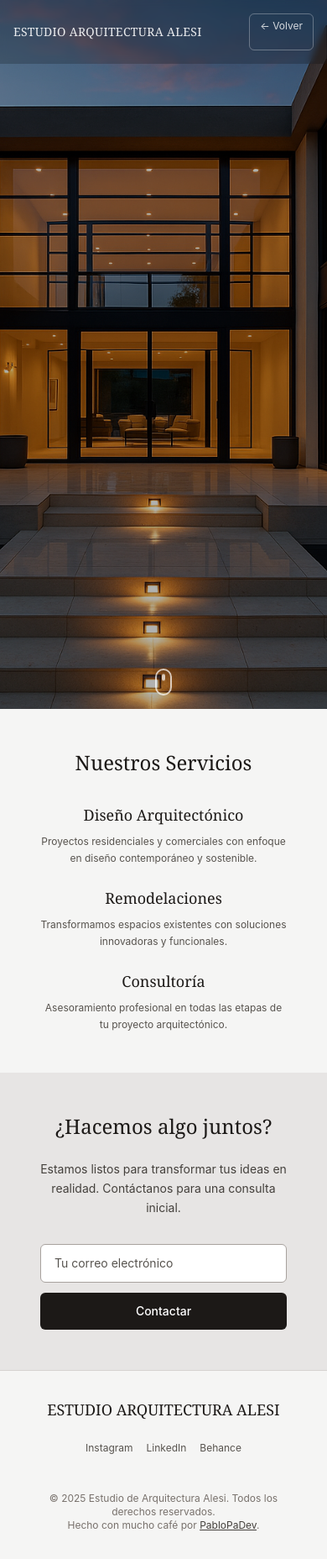
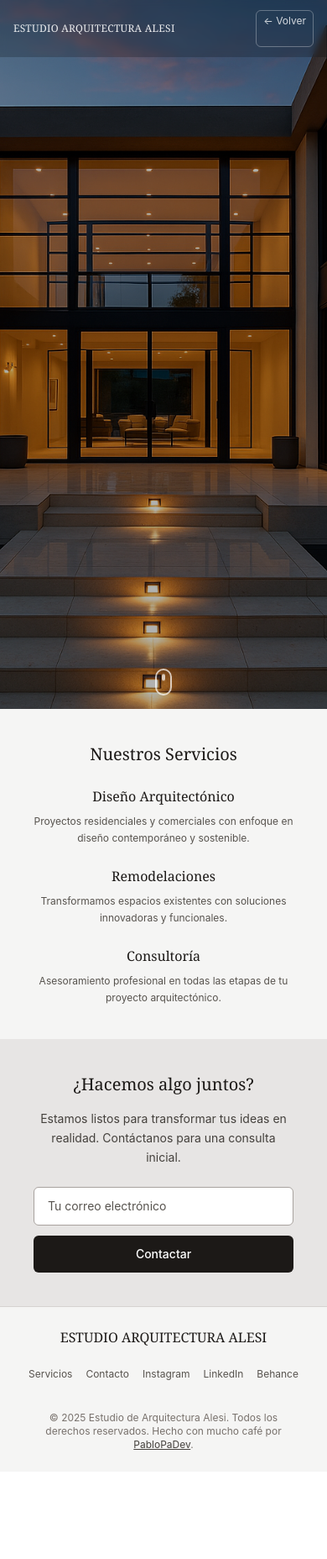
Before and after one commit to PabloPaDev/pablopadev-web, a Next.js app: page /arquitectura in a window 390 px wide. Shown: the whole page at 84% size. After the commit the page ends 1752 px from the top, so only its background shows below. Built offline with nearby package versions, Linux system fonts and the light colour scheme; a web font is replaced by a local one.

Commit message:
feat: mejorar experiencia mÃ³vil en pÃ¡gina de arquitectura - soporte tÃ¡ctil y mejor responsive

```diff
--- a/app/arquitectura/page.tsx
+++ b/app/arquitectura/page.tsx
@@ -26,12 +26,20 @@ const hoverSections = [
 
 export default function Home() {
     const [hoveredSection, setHoveredSection] = useState<number | null>(null)
+    const [isMobile, setIsMobile] = useState(false)
     const imageRef = useRef<HTMLDivElement>(null)
     const servicesRef = useRef<HTMLElement>(null)
     const contactRef = useRef<HTMLElement>(null)
     const footerRef = useRef<HTMLElement>(null)
 
     useEffect(() => {
+        // Detectar si es móvil
+        const checkMobile = () => {
+            setIsMobile(window.innerWidth < 768)
+        }
+        checkMobile()
+        window.addEventListener('resize', checkMobile)
+
         const observerOptions = {
             threshold: 0.1,
             rootMargin: "0px 0px -50px 0px",
@@ -49,18 +57,19 @@ export default function Home() {
         elements.forEach((el) => observer.observe(el))
 
         return () => {
+            window.removeEventListener('resize', checkMobile)
             elements.forEach((el) => observer.unobserve(el))
         }
     }, [])
 
-    const handleMouseMove = (e: React.MouseEvent<HTMLDivElement>) => {
+    const handleInteraction = (clientX: number, clientY: number) => {
         if (!imageRef.current) return
 
         const rect = imageRef.current.getBoundingClientRect()
-        const x = ((e.clientX - rect.left) / rect.width) * 100
-        const y = ((e.clientY - rect.top) / rect.height) * 100
+        const x = ((clientX - rect.left) / rect.width) * 100
+        const y = ((clientY - rect.top) / rect.height) * 100
 
-        // Determinar qué sección mostrar basado en la posición del mouse
+        // Determinar qué sección mostrar basado en la posición
         let closestSection = 0
         let minDistance = Infinity
 
@@ -82,17 +91,39 @@ export default function Home() {
         }
     }
 
+    const handleMouseMove = (e: React.MouseEvent<HTMLDivElement>) => {
+        if (isMobile) return
+        handleInteraction(e.clientX, e.clientY)
+    }
+
+    const handleTouchMove = (e: React.TouchEvent<HTMLDivElement>) => {
+        if (!isMobile) return
+        const touch = e.touches[0]
+        if (touch) {
+            handleInteraction(touch.clientX, touch.clientY)
+        }
+    }
+
     const handleMouseLeave = () => {
         setHoveredSection(null)
+    }
+
+    const handleTouchEnd = () => {
+        // En móvil, mantener la sección visible un poco más
+        setTimeout(() => {
+            setHoveredSection(null)
+        }, 2000)
     }
 
     return (
         <main className="min-h-screen bg-background overflow-x-hidden" style={{ overflowY: 'visible' }}>
             <header className="fixed top-0 left-0 right-0 z-50 bg-black/20 backdrop-blur-sm">
-                <nav className="container mx-auto px-4 sm:px-6 py-4 sm:py-6 flex items-center justify-between">
-                    <div className="text-sm sm:text-xl md:text-2xl font-serif tracking-wide text-white/90">ESTUDIO ARQUITECTURA ALESI</div>
-                    <div className="flex items-center gap-2 sm:gap-4 md:gap-8">
-                        <div className="hidden md:flex gap-8 text-sm">
+                <nav className="container mx-auto px-3 sm:px-4 md:px-6 py-3 sm:py-4 md:py-6 flex items-center justify-between">
+                    <div className="text-xs sm:text-sm md:text-xl lg:text-2xl font-serif tracking-wide text-white/90 truncate max-w-[60%] sm:max-w-none">
+                        ESTUDIO ARQUITECTURA ALESI
+                    </div>
+                    <div className="flex items-center gap-2 sm:gap-4 md:gap-8 flex-shrink-0">
+                        <div className="hidden md:flex gap-6 lg:gap-8 text-sm">
                             <a href="#servicios" className="text-white/80 hover:text-white transition-colors">
                                 Servicios
                             </a>
@@ -102,7 +133,7 @@ export default function Home() {
                         </div>
                         <Link
                             href="/"
-                            className="text-xs sm:text-sm text-white/80 hover:text-white transition-colors px-3 sm:px-4 py-1.5 sm:py-2 border border-white/30 hover:border-white/50 rounded-md"
+                            className="text-xs sm:text-sm text-white/80 hover:text-white transition-colors px-2 sm:px-3 md:px-4 py-1 sm:py-1.5 md:py-2 border border-white/30 hover:border-white/50 rounded-md whitespace-nowrap"
                         >
                             ← Volver
                         </Link>
@@ -114,9 +145,11 @@ export default function Home() {
                 {/* Imagen principal con hover interactivo */}
                 <div
                     ref={imageRef}
-                    className="relative h-full w-full cursor-pointer"
+                    className="relative h-full w-full cursor-pointer touch-none"
                     onMouseMove={handleMouseMove}
                     onMouseLeave={handleMouseLeave}
+                    onTouchMove={handleTouchMove}
+                    onTouchEnd={handleTouchEnd}
                 >
                     <img
                         src="/images/arquitectura-hero.png"
@@ -149,17 +182,17 @@ export default function Home() {
                                 transition: "opacity 700ms ease-out, transform 700ms ease-out",
                             }}
                         >
-                            <div className="bg-white/40 backdrop-blur-md rounded-xl sm:rounded-2xl p-4 sm:p-6 md:p-8 shadow-lg border border-white/30 max-w-xs sm:max-w-md mx-2 sm:mx-0">
-                                <h3 className="text-lg sm:text-2xl md:text-3xl font-serif text-white mb-2 sm:mb-3 drop-shadow-lg">
+                            <div className="bg-white/40 backdrop-blur-md rounded-lg sm:rounded-xl md:rounded-2xl p-3 sm:p-4 md:p-6 lg:p-8 shadow-lg border border-white/30 max-w-[85vw] sm:max-w-xs md:max-w-md mx-2 sm:mx-0">
+                                <h3 className="text-base sm:text-lg md:text-2xl lg:text-3xl font-serif text-white mb-1.5 sm:mb-2 md:mb-3 drop-shadow-lg">
                                     {section.title}
                                 </h3>
-                                <p className="text-sm sm:text-base md:text-lg text-white/95 leading-relaxed mb-3 sm:mb-4 drop-shadow-md">
+                                <p className="text-xs sm:text-sm md:text-base lg:text-lg text-white/95 leading-relaxed mb-2 sm:mb-3 md:mb-4 drop-shadow-md">
                                     {section.description}
                                 </p>
                                 {section.link && (
                                     <a
                                         href={section.link}
-                                        className="inline-block text-xs sm:text-sm font-medium text-white hover:text-white/80 underline transition-colors duration-300 drop-shadow-sm"
+                                        className="inline-block text-xs sm:text-sm font-medium text-white hover:text-white/80 active:text-white/70 underline transition-colors duration-300 drop-shadow-sm"
                                     >
                                         Ver más →
                                     </a>
@@ -178,28 +211,30 @@ export default function Home() {
             </section>
 
             {/* Services Section */}
-            <section ref={servicesRef} id="servicios" className="py-12 sm:py-16 md:py-24 px-4 sm:px-6 bg-stone-100 opacity-0 translate-y-8 transition-all duration-700 ease-out">
+            <section ref={servicesRef} id="servicios" className="py-10 sm:py-12 md:py-16 lg:py-24 px-4 sm:px-6 bg-stone-100 opacity-0 translate-y-8 transition-all duration-700 ease-out">
                 <div className="container mx-auto max-w-6xl">
-                    <h2 className="text-2xl sm:text-3xl md:text-4xl lg:text-5xl font-serif text-center mb-8 sm:mb-12 md:mb-16 text-stone-900">Nuestros Servicios</h2>
+                    <h2 className="text-xl sm:text-2xl md:text-3xl lg:text-4xl xl:text-5xl font-serif text-center mb-6 sm:mb-8 md:mb-12 lg:mb-16 text-stone-900 px-2">
+                        Nuestros Servicios
+                    </h2>
 
                     <div className="grid grid-cols-1 sm:grid-cols-2 md:grid-cols-3 gap-6 sm:gap-8">
-                        <div className="text-center px-4 sm:px-0">
-                            <h3 className="text-lg sm:text-xl font-serif mb-2 sm:mb-3 text-stone-900">Diseño Arquitectónico</h3>
-                            <p className="text-xs sm:text-sm text-stone-600 leading-relaxed">
+                        <div className="text-center px-2 sm:px-4 md:px-0">
+                            <h3 className="text-base sm:text-lg md:text-xl font-serif mb-2 sm:mb-3 text-stone-900">Diseño Arquitectónico</h3>
+                            <p className="text-xs sm:text-sm md:text-base text-stone-600 leading-relaxed">
                                 Proyectos residenciales y comerciales con enfoque en diseño contemporáneo y sostenible.
                             </p>
                         </div>
 
-                        <div className="text-center px-4 sm:px-0">
-                            <h3 className="text-lg sm:text-xl font-serif mb-2 sm:mb-3 text-stone-900">Remodelaciones</h3>
-                            <p className="text-xs sm:text-sm text-stone-600 leading-relaxed">
+                        <div className="text-center px-2 sm:px-4 md:px-0">
+                            <h3 className="text-base sm:text-lg md:text-xl font-serif mb-2 sm:mb-3 text-stone-900">Remodelaciones</h3>
+                            <p className="text-xs sm:text-sm md:text-base text-stone-600 leading-relaxed">
                                 Transformamos espacios existentes con soluciones innovadoras y funcionales.
                             </p>
                         </div>
 
-                        <div className="text-center px-4 sm:px-0 sm:col-span-2 md:col-span-1">
-                            <h3 className="text-lg sm:text-xl font-serif mb-2 sm:mb-3 text-stone-900">Consultoría</h3>
-                            <p className="text-xs sm:text-sm text-stone-600 leading-relaxed">
+                        <div className="text-center px-2 sm:px-4 md:px-0 sm:col-span-2 md:col-span-1">
+                            <h3 className="text-base sm:text-lg md:text-xl font-serif mb-2 sm:mb-3 text-stone-900">Consultoría</h3>
+                            <p className="text-xs sm:text-sm md:text-base text-stone-600 leading-relaxed">
                                 Asesoramiento profesional en todas las etapas de tu proyecto arquitectónico.
                             </p>
                         </div>
@@ -208,20 +243,22 @@ export default function Home() {
             </section>
 
             {/* Contact Section */}
-            <section ref={contactRef} id="contacto" className="py-12 sm:py-16 md:py-24 px-4 sm:px-6 bg-stone-200 opacity-0 translate-y-8 transition-all duration-700 ease-out">
+            <section ref={contactRef} id="contacto" className="py-10 sm:py-12 md:py-16 lg:py-24 px-4 sm:px-6 bg-stone-200 opacity-0 translate-y-8 transition-all duration-700 ease-out">
                 <div className="container mx-auto max-w-4xl text-center">
-                    <h2 className="text-2xl sm:text-3xl md:text-4xl lg:text-5xl font-serif mb-6 sm:mb-8 text-stone-900">¿Hacemos algo juntos?</h2>
-                    <p className="text-sm sm:text-base text-stone-700 mb-8 sm:mb-12 leading-relaxed px-4 sm:px-0">
+                    <h2 className="text-xl sm:text-2xl md:text-3xl lg:text-4xl xl:text-5xl font-serif mb-4 sm:mb-6 md:mb-8 text-stone-900 px-2">
+                        ¿Hacemos algo juntos?
+                    </h2>
+                    <p className="text-sm sm:text-base md:text-lg text-stone-700 mb-6 sm:mb-8 md:mb-12 leading-relaxed px-2 sm:px-4 md:px-0">
                         Estamos listos para transformar tus ideas en realidad. Contáctanos para una consulta inicial.
                     </p>
 
-                    <div className="flex flex-col sm:flex-row gap-3 sm:gap-4 justify-center items-stretch sm:items-center px-4 sm:px-0">
+                    <div className="flex flex-col sm:flex-row gap-3 sm:gap-4 justify-center items-stretch sm:items-center px-2 sm:px-4 md:px-0">
                         <input
                             type="email"
                             placeholder="Tu correo electrónico"
-                            className="px-4 sm:px-6 py-3 sm:py-3 bg-white border border-stone-400 text-stone-900 placeholder:text-stone-600 focus:outline-none focus:ring-2 focus:ring-stone-900 focus:border-stone-900 w-full sm:w-80 rounded-md text-sm sm:text-base"
+                            className="px-4 sm:px-6 py-3 md:py-4 bg-white border border-stone-400 text-stone-900 placeholder:text-stone-600 focus:outline-none focus:ring-2 focus:ring-stone-900 focus:border-stone-900 w-full sm:w-80 rounded-md text-sm sm:text-base"
                         />
-                        <Button size="lg" className="bg-stone-900 text-white hover:bg-stone-800 w-full sm:w-auto rounded-md text-sm sm:text-base py-3 sm:py-6">
+                        <Button size="lg" className="bg-stone-900 text-white hover:bg-stone-800 active:bg-stone-700 w-full sm:w-auto rounded-md text-sm sm:text-base py-3 md:py-4 lg:py-6">
                             Contactar
                         </Button>
                     </div>
@@ -229,31 +266,40 @@ export default function Home() {
             </section>
 
             {/* Footer */}
-            <footer ref={footerRef} className="py-8 sm:py-12 px-4 sm:px-6 border-t border-stone-300 bg-stone-100 opacity-0 translate-y-8 transition-all duration-700 ease-out">
+            <footer ref={footerRef} className="py-6 sm:py-8 md:py-12 px-4 sm:px-6 border-t border-stone-300 bg-stone-100 opacity-0 translate-y-8 transition-all duration-700 ease-out">
                 <div className="container mx-auto max-w-6xl">
                     <div className="flex flex-col md:flex-row justify-between items-center gap-4 sm:gap-6">
-                        <div className="text-lg sm:text-xl md:text-2xl font-serif text-stone-900 text-center md:text-left">ESTUDIO ARQUITECTURA ALESI</div>
-                        <div className="flex gap-4 sm:gap-8 text-xs sm:text-sm text-stone-600">
-                            <a href="#" className="hover:text-stone-900 transition-colors py-2">
+                        <div className="text-base sm:text-lg md:text-xl lg:text-2xl font-serif text-stone-900 text-center md:text-left">
+                            ESTUDIO ARQUITECTURA ALESI
+                        </div>
+                        <div className="flex gap-4 sm:gap-6 md:gap-8 text-xs sm:text-sm text-stone-600 flex-wrap justify-center">
+                            <a href="#servicios" className="hover:text-stone-900 active:text-stone-700 transition-colors py-2">
+                                Servicios
+                            </a>
+                            <a href="#contacto" className="hover:text-stone-900 active:text-stone-700 transition-colors py-2">
+                                Contacto
+                            </a>
+                            <a href="#" className="hover:text-stone-900 active:text-stone-700 transition-colors py-2">
                                 Instagram
                             </a>
-                            <a href="#" className="hover:text-stone-900 transition-colors py-2">
+                            <a href="#" className="hover:text-stone-900 active:text-stone-700 transition-colors py-2">
                                 LinkedIn
                             </a>
-                            <a href="#" className="hover:text-stone-900 transition-colors py-2">
+                            <a href="#" className="hover:text-stone-900 active:text-stone-700 transition-colors py-2">
                                 Behance
                             </a>
                         </div>
                     </div>
-                    <div className="mt-6 sm:mt-8 text-center text-xs text-stone-500 px-4">
+                    <div className="mt-4 sm:mt-6 md:mt-8 text-center text-xs text-stone-500 px-2 sm:px-4">
                         © 2025 Estudio de Arquitectura Alesi. Todos los derechos reservados.
-                        <br />
+                        <br className="hidden sm:block" />
+                        <span className="sm:hidden"> </span>
                         Hecho con mucho café por{" "}
                         <a
                             href="https://pablopadev.es"
                             target="_blank"
                             rel="noopener noreferrer"
-                            className="text-stone-700 hover:text-stone-900 underline transition-colors"
+                            className="text-stone-700 hover:text-stone-900 active:text-stone-800 underline transition-colors"
                         >
                             PabloPaDev
                         </a>
```
